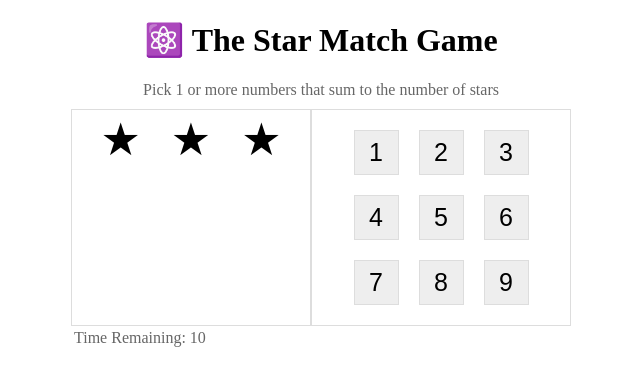
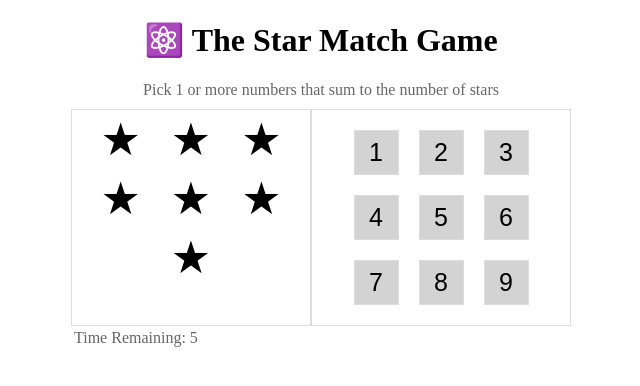
Before and after one commit to tarizer/starmatch, a React (Create React App) app: page / in a window 1280 px wide. Shown: the top 386 px of the page, without its empty margins (319-959 px from the left). Built offline with nearby package versions, Linux system fonts and the light colour scheme.

Commit message:
Working version

```diff
--- a/src/react-getting-started/assets/StarMatch.module.css
+++ b/src/react-getting-started/assets/StarMatch.module.css
@@ -61,7 +61,7 @@
   margin-left: 3px;
 }
 
-.game-done .message {
+.gameDone .message {
   font-size: 250%;
   font-weight: bold;
   margin: 15px;
--- a/src/react-getting-started/components/StarMatch.js
+++ b/src/react-getting-started/components/StarMatch.js
@@ -1,40 +1,123 @@
-import React, { useState } from "react";
+import React, { useState, useEffect } from "react";
 import style from "../assets/StarMatch.module.css";
 
-function StarsDisplay({ stars }) {
+function StarsDisplay({ count }) {
   return (
     <>
-      {utils.range(1, stars).map((starId) => (
+      {utils.range(1, count).map((starId) => (
         <div key={starId} className={style.star} />
       ))}
     </>
   );
 }
 
-function ButtonDigit({ id }) {
+function PlayNumber({ id, status, onClick }) {
   return (
-    <button id={id} className={style.number}>
+    <button
+      className={style.number}
+      style={{ backgroundColor: colors[status] }}
+      onClick={() => onClick(id, status)}
+    >
       {id}
     </button>
   );
 }
 
-function StarMatch({ title }) {
+function PlayAgain({ onClick, gameStatus }) {
+  return (
+    <div className={style.gameDone}>
+      <div
+        className={style.message}
+        style={{ color: gameStatus === "won" ? "green" : "red" }}
+      >
+        {gameStatus === "won" ? "Congrats!" : "Game Over"}
+      </div>
+      <button onClick={onClick}>Play Again</button>
+    </div>
+  );
+}
+
+function useGameState() {
   const [stars, setStars] = useState(utils.random(1, 9));
-  const [availableNumbers, setAvailableNumbers] = useState(utils.range(1, 5));
-  const [candidateNumbers, setCandidateNumbers] = useState(utils.range(2, 3));
+  const [availableNumbers, setAvailableNumbers] = useState(utils.range(1, 9));
+  const [candidateNumbers, setCandidateNumbers] = useState([]);
+  const [secondsLeft, setSecondsLeft] = useState(10);
+
+  useEffect(() => {
+    if (secondsLeft > 0 && availableNumbers.length > 0) {
+      const timerID = setTimeout(() => {
+        setSecondsLeft(secondsLeft - 1);
+      }, 1000);
+      // console.log(10 - secondsLeft + " seconds down");
+      return () => clearTimeout(timerID); // Clean out the timer, not clear why this is needed
+    }
+    // console.log(10 - secondsLeft + " seconds down");
+  }, [secondsLeft]);
+
+  const setGameState = (newCandidateNumber) => {
+    if (utils.sum(newCandidateNumber) !== stars) {
+      setCandidateNumbers(newCandidateNumber);
+    } else {
+      const newAvailableNumber = availableNumbers.filter(
+        (n) => !newCandidateNumber.includes(n)
+      );
+      setStars(utils.randomSumIn(newAvailableNumber, 9));
+      setAvailableNumbers(newAvailableNumber);
+      setCandidateNumbers([]);
+    }
+  };
+  return {
+    stars,
+    availableNumbers,
+    candidateNumbers,
+    secondsLeft,
+    setGameState,
+  };
+}
+
+function Game({ title, startNewGame }) {
+  const {
+    stars,
+    availableNumbers,
+    candidateNumbers,
+    secondsLeft,
+    setGameState,
+  } = useGameState();
+
+  // Computatial clogic based on state
+  const candidatesAreWrong = utils.sum(candidateNumbers) > stars;
+
+  const gameStatus =
+    availableNumbers.length === 0
+      ? "won"
+      : secondsLeft === 0
+      ? "lost"
+      : "active";
 
   const numberStatus = (number) => {
     if (!availableNumbers.includes(number)) {
       return "used";
     }
-    if (!candidateNumbers.includes(number)) {
-      return "...";
+    if (candidateNumbers.includes(number)) {
+      return candidatesAreWrong ? "wrong" : "candidate";
     }
     return "available";
   };
 
+  const onNumberClick = (number, currentStatus) => {
+    if (gameStatus !== "active" || currentStatus === "used") {
+      return;
+    }
+
+    const newCandidateNumber =
+      currentStatus === "available"
+        ? candidateNumbers.concat(number)
+        : candidateNumbers.filter((cn) => cn !== number);
+
+    setGameState(newCandidateNumber);
+  };
   document.querySelector("title").innerText = title.slice(2);
+
   return (
     <div className={style.game}>
       <h1 className={style.title}>{title}</h1>
@@ -43,17 +126,37 @@ function StarMatch({ title }) {
       </div>
       <div className={style.body}>
         <div className={style.left}>
-          <StarsDisplay stars={stars} />
+          {gameStatus !== "active" ? (
+            <PlayAgain onClick={startNewGame} gameStatus={gameStatus} />
+          ) : (
+            <StarsDisplay count={stars} />
+          )}
         </div>
 
         <div className={style.right}>
-          {utils.range(1, 9).map((buttonId) => (
-            <ButtonDigit key={buttonId} id={buttonId} />
+          {utils.range(1, 9).map((number) => (
+            <PlayNumber
+              key={number}
+              status={numberStatus(number)}
+              id={number}
+              onClick={onNumberClick}
+            />
           ))}
         </div>
       </div>
-      <div className={style.timer}>Time Remaining: 10</div>
+      <div className={style.timer}>Time Remaining: {secondsLeft}</div>
     </div>
+  );
+}
+
+function StarMatch({ title }) {
+  const [gameId, setGameId] = useState(1);
+  return (
+    <Game
+      key={gameId}
+      title={title}
+      startNewGame={() => setGameId(gameId + 1)}
+    />
   );
 }
 
```
